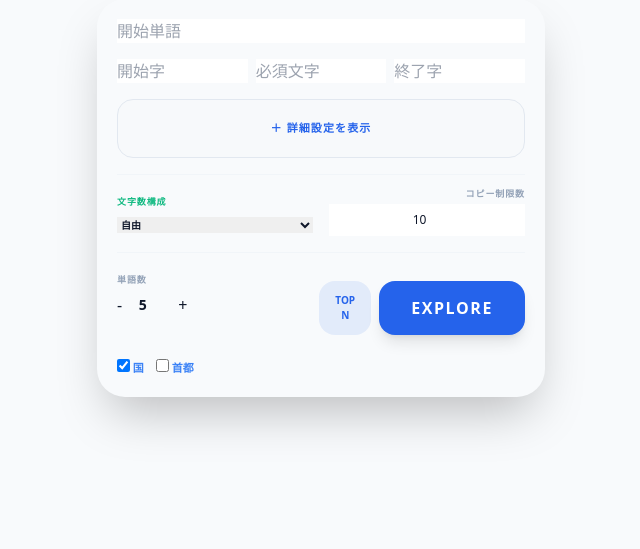
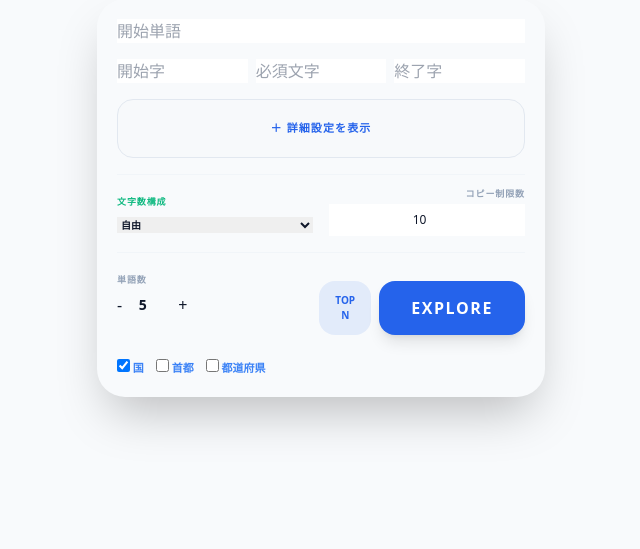
Before and after one commit to xjrstjrwvg-commits/Beijing, a Flask app: page / in a window 1280 px wide. Shown: the part 69-618 px from the top of the page, without its empty margins (319-959 px from the left). Run offline with Flask 3, Linux system fonts and the light colour scheme; some libraries are stand-ins or nearby versions.

Commit message:
Update index.html

```diff
--- a/templates/index.html
+++ b/templates/index.html
@@ -191,6 +191,7 @@
     <div class="flex gap-3 text-[11px] font-bold">
         <label class="cursor-pointer text-blue-500"><input type="checkbox" name="cat" value="country" checked onchange="loadDictionaryUI()"> 国</label>
         <label class="cursor-pointer text-blue-500"><input type="checkbox" name="cat" value="capital" onchange="loadDictionaryUI()"> 首都</label>
+        <label class="cursor-pointer text-blue-500"><input type="checkbox" name="cat" value="prefectures" onchange="loadDictionaryUI()"> 都道府県</label>
     </div>
 </div>
 
```
Lines whose indentation alone changed are shown as unchanged.
